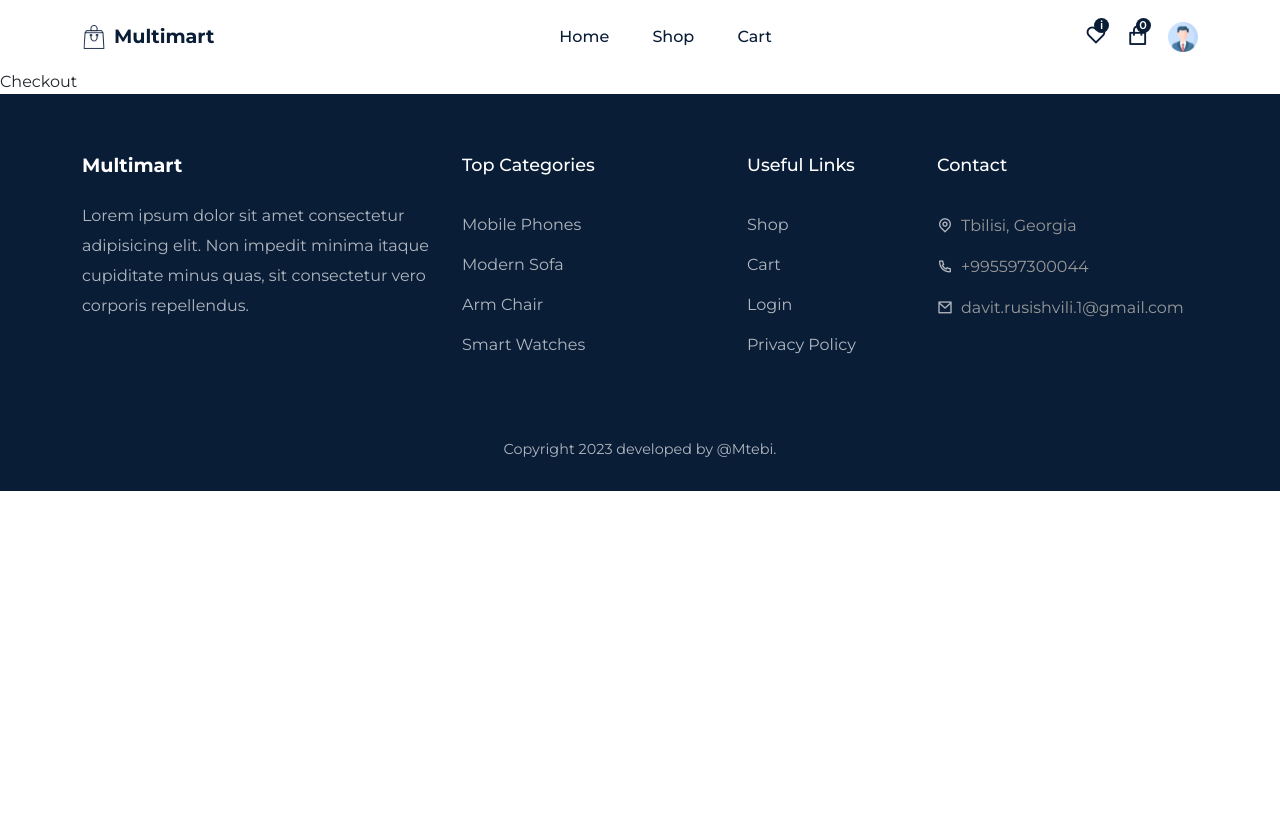
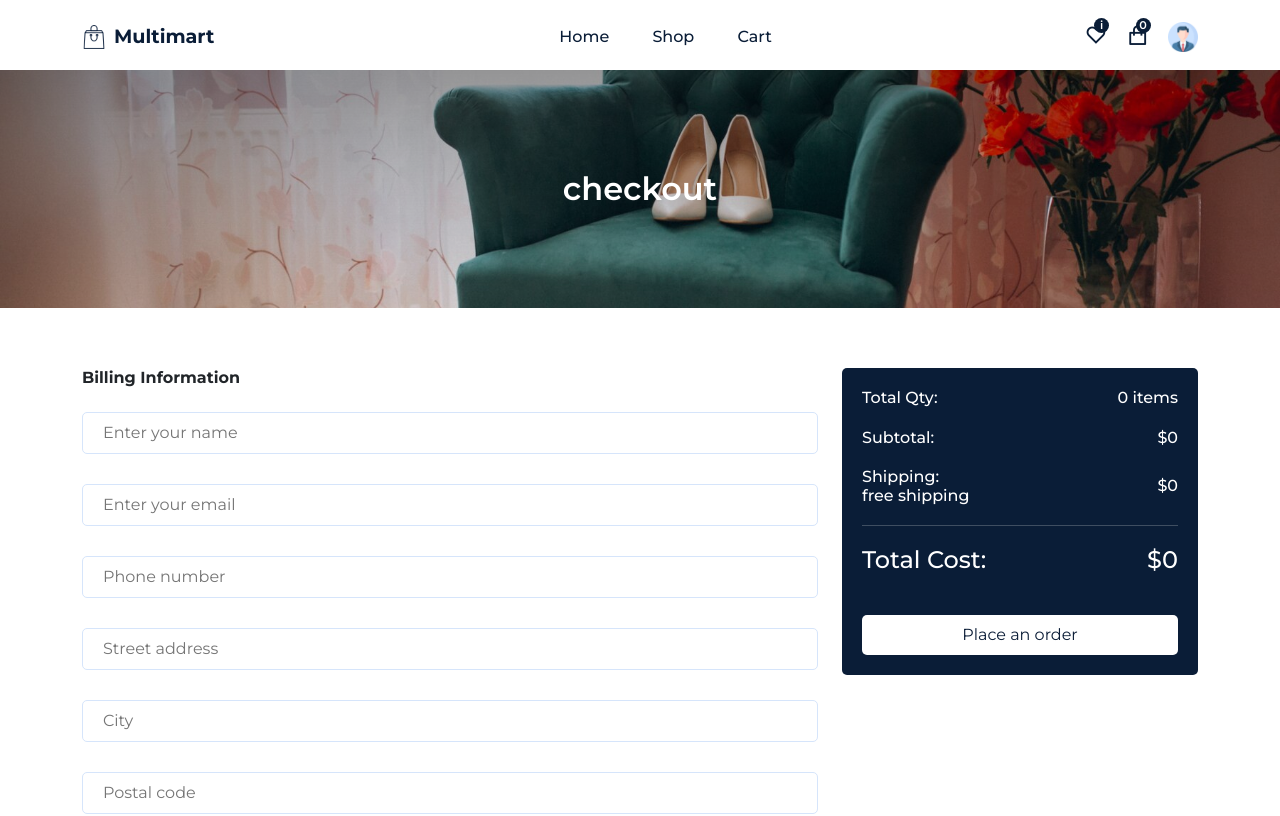
Before and after one commit to dato94/ecommerce, a React (Create React App) app: page /checkout in a window 1280 px wide. Shown: the top 816 px of the page. Built offline with nearby package versions, Linux system fonts and the light colour scheme.

Commit message:
create checkout page and styling

```diff
--- a/src/pages/Checkout.jsx
+++ b/src/pages/Checkout.jsx
@@ -1,8 +1,68 @@
 import React from "react";
+import { Container, Row, Col, Form, FormGroup } from "react-bootstrap";
+import Helmet from "../components/Helmet/Helmet";
+import CommonSection from "../components/UI/CommonSection";
+
+import "../styles/checkout.css";
+import { useSelector } from "react-redux";
 
 const Checkout = () => {
+
+    const totalQty = useSelector(state => state.cart.totalQuantity)
+    const totalAmount = useSelector(state => state.cart.totalAmount)
+
     return (
-        <div>Checkout</div>
+        <Helmet title="checkout">
+            <CommonSection title="checkout"/>
+            <section>
+                <Container>
+                    <Row>
+                        <Col lg="8">
+                            <h6 className="mb-4 fw-bold">Billing Information</h6>
+                            <Form className="billing__form">
+                                <FormGroup className="form__group">
+                                    <input type="text" placeholder="Enter your name"/>
+                                </FormGroup>
+
+                                <FormGroup className="form__group">
+                                    <input type="email" placeholder="Enter your email"/>
+                                </FormGroup>
+
+                                <FormGroup className="form__group">
+                                    <input type="number" placeholder="Phone number"/>
+                                </FormGroup>
+
+                                <FormGroup className="form__group">
+                                    <input type="text" placeholder="Street address"/>
+                                </FormGroup>
+
+                                <FormGroup className="form__group">
+                                    <input type="text" placeholder="City"/>
+                                </FormGroup>
+
+                                <FormGroup className="form__group">
+                                    <input type="text" placeholder="Postal code"/>
+                                </FormGroup>
+
+                                <FormGroup className="form__group">
+                                    <input type="text" placeholder="Country"/>
+                                </FormGroup>
+                            </Form>
+                        </Col>
+
+                        <Col lg="4">
+                            <div className="checkout__cart">
+                                <h6>Total Qty: <span>{totalQty} items</span></h6>
+                                <h6>Subtotal: <span>${totalAmount}</span></h6>
+                                <h6><span>Shipping: <br/>free shipping</span><span>$0</span></h6>
+                                <h4>Total Cost: <span>${totalAmount}</span></h4>
+                                <button className="buy__btn auth__btn w-100">Place an order</button>
+                            </div>
+                        </Col>
+                    </Row>
+                </Container>
+            </section>
+        </Helmet>
     )
 }
 
--- /dev/null
+++ b/src/styles/checkout.css
@@ -0,0 +1,33 @@
+
+
+.billing__form
+.form__group input {
+    border: 1px solid var(--card-bg-02);
+}
+
+.checkout__cart {
+    padding: 20px;
+    background: var(--primary-color);
+    color: #fff;
+    border-radius: 5px;
+}
+
+.checkout__cart h6, h4 {
+    display: flex;
+    align-items: center;
+    justify-content: space-between;
+}
+
+.checkout__cart h6 {
+    margin-bottom: 20px;
+}
+
+.checkout__cart h4 {
+    border-top: 1px solid rgba(221, 221, 221, 0.253);
+    padding-top: 20px;
+}
+
+.auth__btn {
+    background: #fff;
+    color: #0b1d37;
+}
```
